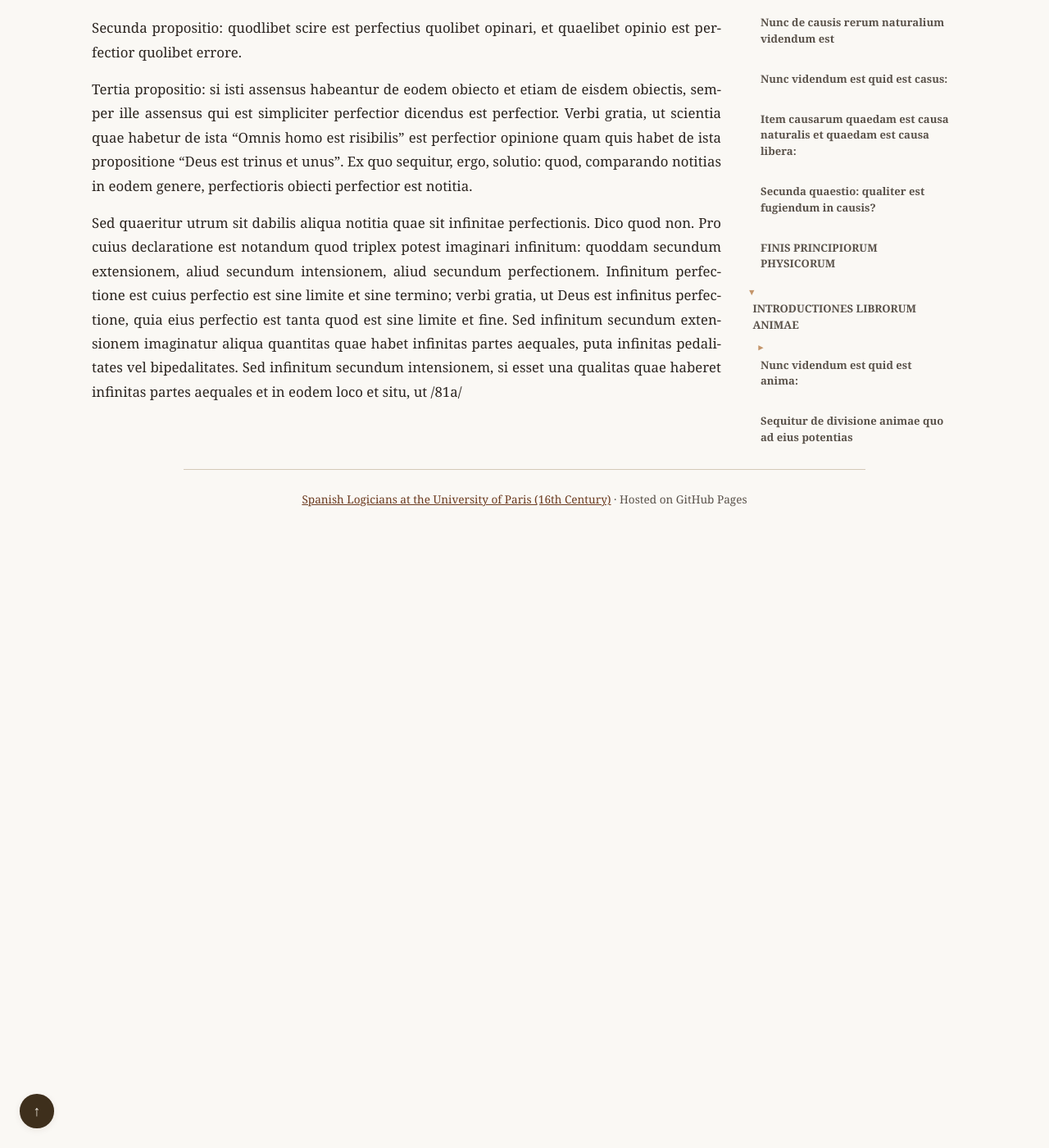
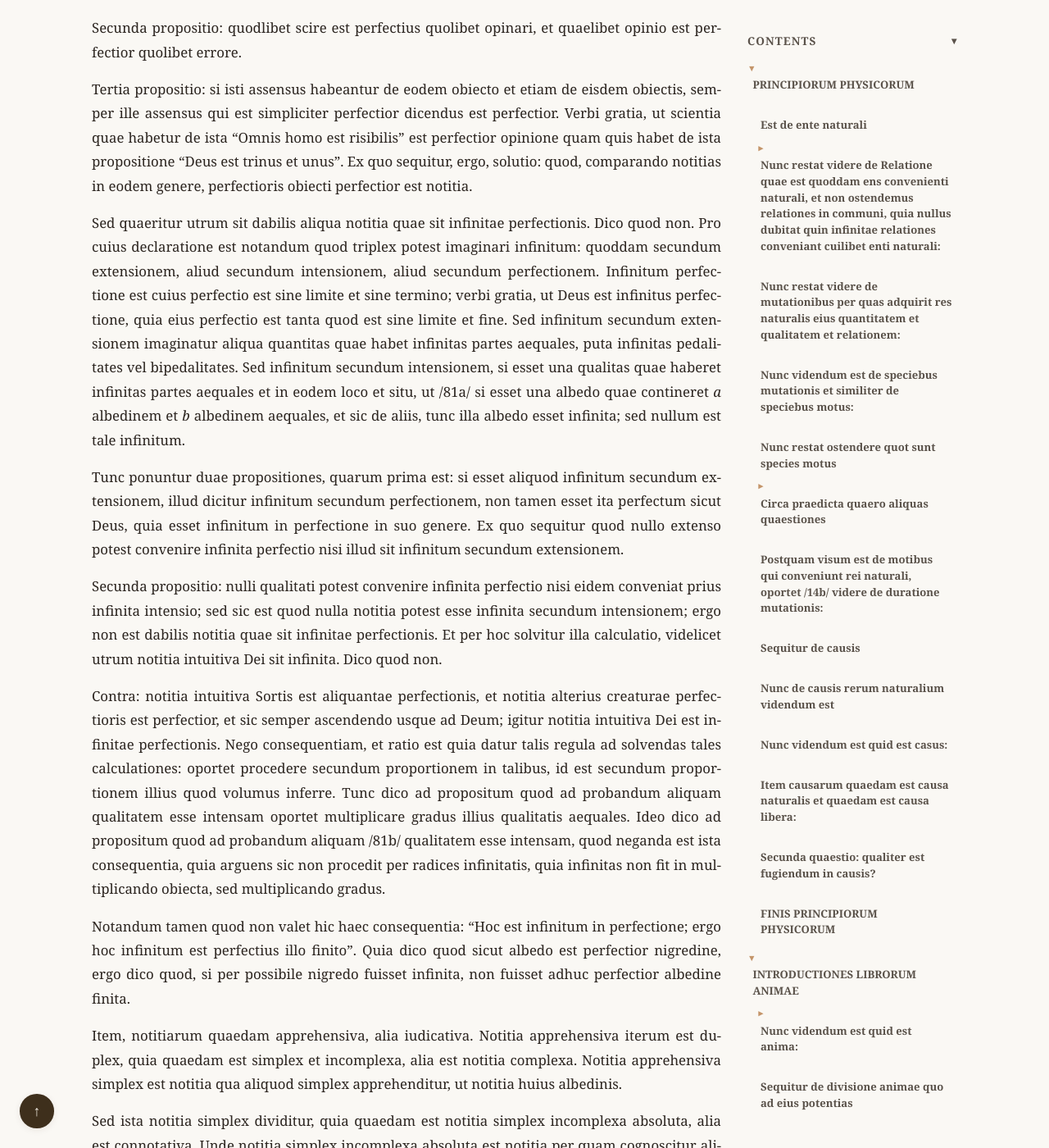
Before and after one commit to JoseBalado/Spanish-Logicians-at-the-University-of-Paris, a Jekyll site: the page built from philosophers/Jeronimo-Pardo/Principiorum-Phisicorum-et-Introductiones-Librorum-Animae.md, in a window 1280 px wide and 1400 px high, scrolled down 101644 px. Shown: the whole window at 82% size. Built offline with Jekyll 4.4.1, drawn with Linux system fonts in a browser that asks for light colours; before the commit the page ends 102289 px from its top, so only the background shows below that; some of the changed text lies outside the part shown.

Commit message:
Pardo. De anima, page 81

```diff
--- a/philosophers/Jeronimo-Pardo/Principiorum-Phisicorum-et-Introductiones-Librorum-Animae.md
+++ b/philosophers/Jeronimo-Pardo/Principiorum-Phisicorum-et-Introductiones-Librorum-Animae.md
@@ -1858,7 +1858,19 @@ Secunda propositio: quodlibet scire est perfectius quolibet opinari, et quaelibe
 
 Tertia propositio: si isti assensus habeantur de eodem obiecto et etiam de eisdem obiectis, semper ille assensus qui est simpliciter perfectior dicendus est perfectior. Verbi gratia, ut scientia quae habetur de ista "Omnis homo est risibilis" est perfectior opinione quam quis habet de ista propositione "Deus est trinus et unus". Ex quo sequitur, ergo, solutio: quod, comparando notitias in eodem genere, perfectioris obiecti perfectior est notitia.
 
-Sed quaeritur utrum sit dabilis aliqua notitia quae sit infinitae perfectionis. Dico quod non. Pro cuius declaratione est notandum quod triplex potest imaginari infinitum: quoddam secundum extensionem, aliud secundum intensionem, aliud secundum perfectionem. Infinitum perfectione est cuius perfectio est sine limite et sine termino; verbi gratia, ut Deus est infinitus perfectione, quia eius perfectio est tanta quod est sine limite et fine. Sed infinitum secundum extensionem imaginatur aliqua quantitas quae habet infinitas partes aequales, puta infinitas pedalitates vel bipedalitates. Sed infinitum secundum intensionem, si esset una qualitas quae haberet infinitas partes aequales et in eodem loco et situ, ut /81a/
+Sed quaeritur utrum sit dabilis aliqua notitia quae sit infinitae perfectionis. Dico quod non. Pro cuius declaratione est notandum quod triplex potest imaginari infinitum: quoddam secundum extensionem, aliud secundum intensionem, aliud secundum perfectionem. Infinitum perfectione est cuius perfectio est sine limite et sine termino; verbi gratia, ut Deus est infinitus perfectione, quia eius perfectio est tanta quod est sine limite et fine. Sed infinitum secundum extensionem imaginatur aliqua quantitas quae habet infinitas partes aequales, puta infinitas pedalitates vel bipedalitates. Sed infinitum secundum intensionem, si esset una qualitas quae haberet infinitas partes aequales et in eodem loco et situ, ut /81a/ si esset una albedo quae contineret *a* albedinem et *b* albedinem aequales, et sic de aliis, tunc illa albedo esset infinita; sed nullum est tale infinitum.
+
+Tunc ponuntur duae propositiones, quarum prima est: si esset aliquod infinitum secundum extensionem, illud dicitur infinitum secundum perfectionem, non tamen esset ita perfectum sicut Deus, quia esset infinitum in perfectione in suo genere. Ex quo sequitur quod nullo extenso potest convenire infinita perfectio nisi illud sit infinitum secundum extensionem.
+
+Secunda propositio: nulli qualitati potest convenire infinita perfectio nisi eidem conveniat prius infinita intensio; sed sic est quod nulla notitia potest esse infinita secundum intensionem; ergo non est dabilis notitia quae sit infinitae perfectionis. Et per hoc solvitur illa calculatio, videlicet utrum notitia intuitiva Dei sit infinita. Dico quod non.
+
+Contra: notitia intuitiva Sortis est aliquantae perfectionis, et notitia alterius creaturae perfectioris est perfectior, et sic semper ascendendo usque ad Deum; igitur notitia intuitiva Dei est infinitae perfectionis. Nego consequentiam, et ratio est quia datur talis regula ad solvendas tales calculationes: oportet procedere secundum proportionem in talibus, id est secundum proportionem illius quod volumus inferre. Tunc dico ad propositum quod ad probandum aliquam qualitatem esse intensam oportet multiplicare gradus illius qualitatis aequales. Ideo dico ad propositum quod ad probandum aliquam /81b/ qualitatem esse intensam, quod neganda est ista consequentia, quia arguens sic non procedit per radices infinitatis, quia infinitas non fit in multiplicando obiecta, sed multiplicando gradus.
+
+Notandum tamen quod non valet hic haec consequentia: "Hoc est infinitum in perfectione; ergo hoc infinitum est perfectius illo finito". Quia dico quod sicut albedo est perfectior nigredine, ergo dico quod, si per possibile nigredo fuisset infinita, non fuisset adhuc perfectior albedine finita.
+
+Item, notitiarum quaedam apprehensiva, alia iudicativa. Notitia apprehensiva iterum est duplex, quia quaedam est simplex et incomplexa, alia est notitia complexa. Notitia apprehensiva simplex est notitia qua aliquod simplex apprehenditur, ut notitia huius albedinis.
+
+Sed ista notitia simplex dividitur, quia quaedam est notitia simplex incomplexa absoluta, alia est connotativa. Unde notitia simplex incomplexa absoluta est notitia per quam cognoscitur aliqua res incomplexe et nihil cognoscitur sibi convenire per modum alteri adhaerentis per illam notitiam, ut si formem per illam notitiam conceptum albedinis, per illum conceptum conciperem albedinem non ut convenit alicui nec ut sibi convenit aliquid. Et talis terminus vocalis vel scriptus qui fuerit impositus ad significandum albedinem secundum illum conceptum vocatur terminus absolutus, ut iste terminus 'albedo'; et ista notitia vocatur a Scoto notitia quidditativa. Sed notitia connotativa est notitia qua aliqua concipiuntur, unum in recto seu per modum recti, alterum in obliquo. Declaro /82a/
 
 <!--
 ## Apparatus Criticus Reference
@@ -2016,5 +2028,7 @@ Page 80a: e ] sic (et *e* sit notitia *c*); skips *d* after *a*, *b*, *c*
 Page 80a: seipsam ] emend. seipsa (res non praesentat seipsam /80b/ praesentia); perhaps through omission of the nasal bar ('seipsā') or attraction to 'praesentia'
 Page 80b: assensus ] emend. sensus (si isti assensus habeantur de eodem obiecto); manuscript reads 'ſenſ9', omitting initial 'a-' before 'ſenſ9' ('aſenſus' in the next line: "semper ille assensus")
 Page 80b: de eodem ] leg. deod̄ (habeantur de eodem obiecto); haplographic contraction of 'de eod̄'
+Page 81a: propositum quod ad probandum aliquam /81b/ qualitatem esse intensam ] sic (Ideo dico ad propositum quod ad probandum aliquam /81b/ qualitatem esse intensam, quod neganda est); enclosed in brackets and underlined across the column break in the manuscript
+Page 81b: per illam notitiam ] sic (ut si formem per illam notitiam conceptum albedinis); enclosed in brackets and underlined in the manuscript
 
 -->
```
